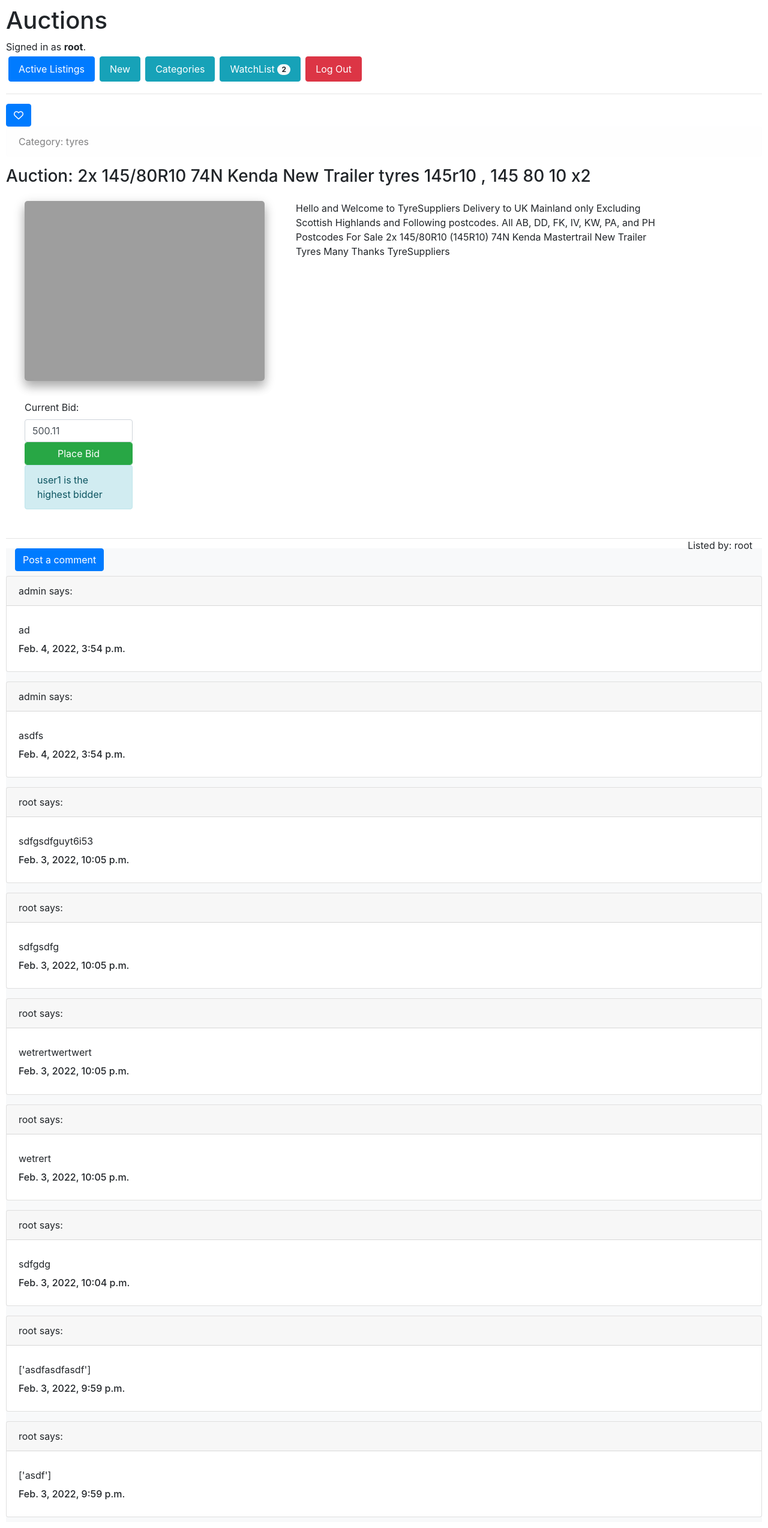
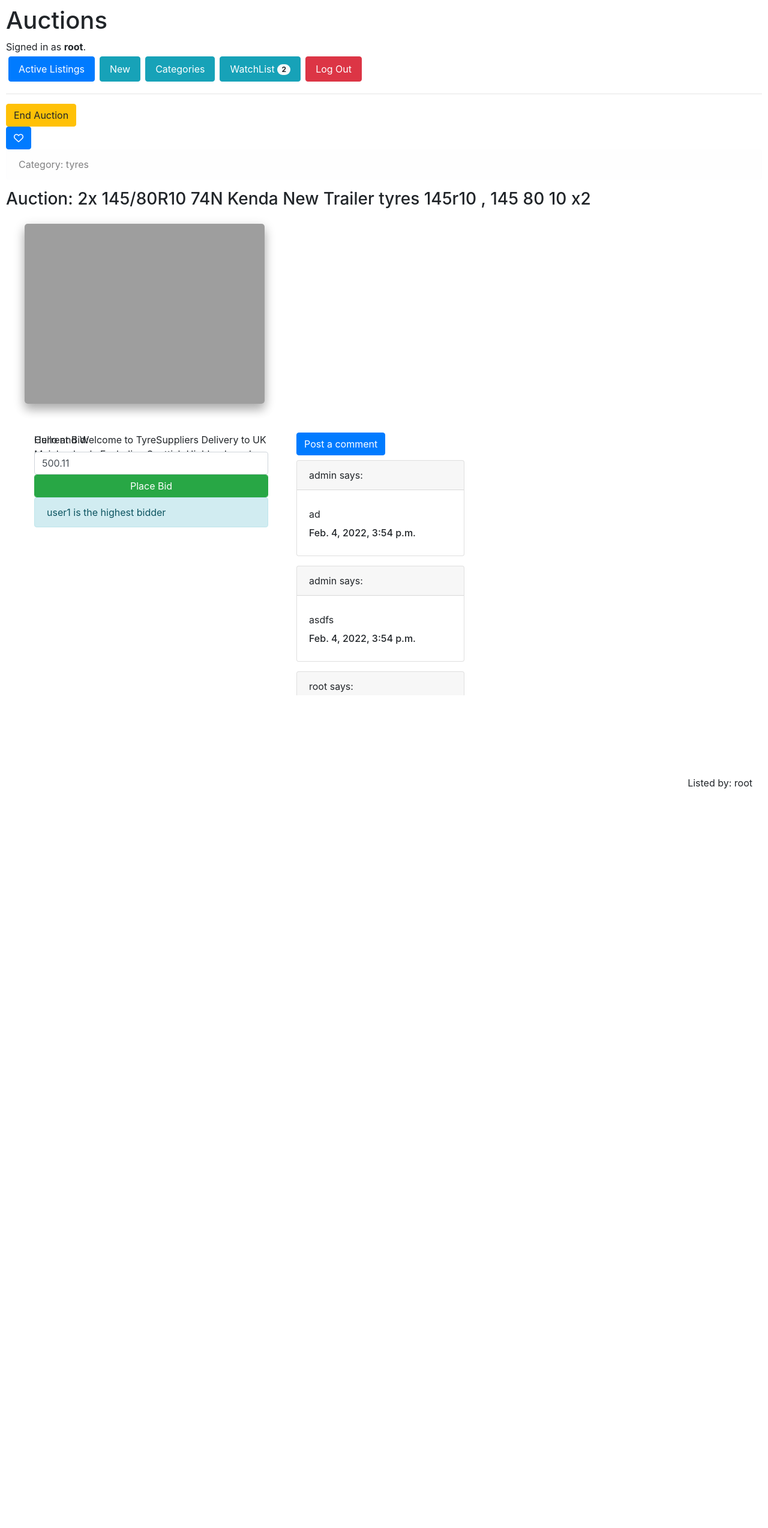
Before and after one commit to AIdjIO/cs50_Commerce, a Django app: page /auction/6 in a window 1280 px wide. Shown: the whole page at 60% size. After the commit the page ends 1315 px from the top, so only its background shows below. Run offline with Django 3.2, Linux system fonts and the light colour scheme; a user stored in the database is signed in; data comes from the database, SQL or seed files in the repository; both versions use the stored data as it was after the commit; parts of the project's set-up code (start-up, migrations or seed data) failed here and were passed over; some libraries are stand-ins or nearby versions; grey boxes are pictures that could not be loaded.

Commit message:
various UI chagnes- still experimenting

```diff
--- a/auctions/static/auctions/styles.css
+++ b/auctions/static/auctions/styles.css
@@ -34,3 +34,23 @@ h2 {
 #seller {
     align-items: flex-end;
 }
+
+#category {
+    position:relative;
+}
+
+#commentGroup{
+    overflow:auto;
+    height:400px;
+}
+
+#description{
+    max-height:500px;
+    height:350px;
+}
+
+#bid {
+    position:sticky;
+    bottom:0px;
+
+}
--- a/auctions/templates/auctions/auction.html
+++ b/auctions/templates/auctions/auction.html
@@ -7,8 +7,10 @@
     {% endif %}
 
     {% if request.user == auction.seller %}
-        <form action="{% url 'endAuction' auction_id" method="post">
+	<form action="{% url 'endAuction' auction_id %}" method="post">
+	<!-- <form action="{% url 'endAuction' auction_id %}" method="post"> -->
 	{% csrf_token %}
+		<button class="btn btn-warning" type="submit">End Auction</button>
         </form>
     {% endif %}
 
@@ -24,14 +26,14 @@
     <h3>Auction: {{ auction.title }}</h3>
     <div class="container-fluid">
         <div class="row">
-            <div class="col-lg-4 m-3">
+            <div class="col-md-auto m-3">
                     <img src="{{ auction.imageURL }}" alt="image of item" width="100%" max-width="500" height="auto">
             </div>
-            <div class="col-lg-6 m-3">
-                <div>{{ auction.description }}</div>
-            </div>
-            <div class="col-md-2 m-3">
-                <div class="form-group" method="POST">
+            <div class="col-md-8 m-3">
+                <div class="row">
+                    <div class="col-md-6 m-3">
+                        <div id="description">{{ auction.description }}</div>
+						<div id="bid" class="form-group" method="POST">
 							<label>Current Bid: </label>
 							{% if user.is_authenticated %}
 							{% csrf_token %}
@@ -46,15 +48,7 @@
 							{% endif %}
 						</div>
                     </div>
-        </div>
-    </div>
-
-    <div id="seller" class="row m-3 float-right">Listed by: {{ auction.seller }}</div>
-    <hr>
-    <div class="container-fluid bg-light">
-        <div class="row">
-
-        </div>
+                    <div class="col-md-4 m-3">
 						<div class="row">
 							<!-- Button trigger modal -->
 							<button type="button" class="btn btn-primary" data-toggle="modal" data-target="#postComment">
@@ -81,8 +75,15 @@
 							{% endfor %}
 						</div>
                     </div>
+                </div>
+   			 </div>
+                    </div>
+                </div>
+            </div>
+        </div>
+    </div>
 
-
+    <div id="seller" class="row m-3 float-right">Listed by: {{ auction.seller }}</div>
 
     <!-- Modal -->
     <div class="modal fade" id="postComment" tabindex="-1" role="dialog" aria-labelledby="postComment" aria-hidden="true">
--- a/auctions/urls.py
+++ b/auctions/urls.py
@@ -15,4 +15,5 @@ urlpatterns = [
     path("auction/updateWatchList", views.updateWatchList, name="updateWatchList"),
     path("auction/comment", views.comment, name="comment"),
     path("auction/bid", views.bid, name="bid"),
+    # path("auction/endAuction/<int:auction_id>", views.endAuction, name="endAuction"),
 ]
--- a/auctions/views.py
+++ b/auctions/views.py
@@ -251,3 +251,7 @@ def bid(request):
                     return JsonResponse({'bidMessage':'You are the highest bidder', 'winningBid':currentBid})
 
     return JsonResponse({'bidMessage':'You are already the highest bidder', 'winningBid':currentMaxBid})
+
+# @login_required(login_url='/login')
+# def endAuction(request):
+#     pass
```
Also changed, not shown: db.sqlite3. Lines whose indentation alone changed are shown as unchanged.
